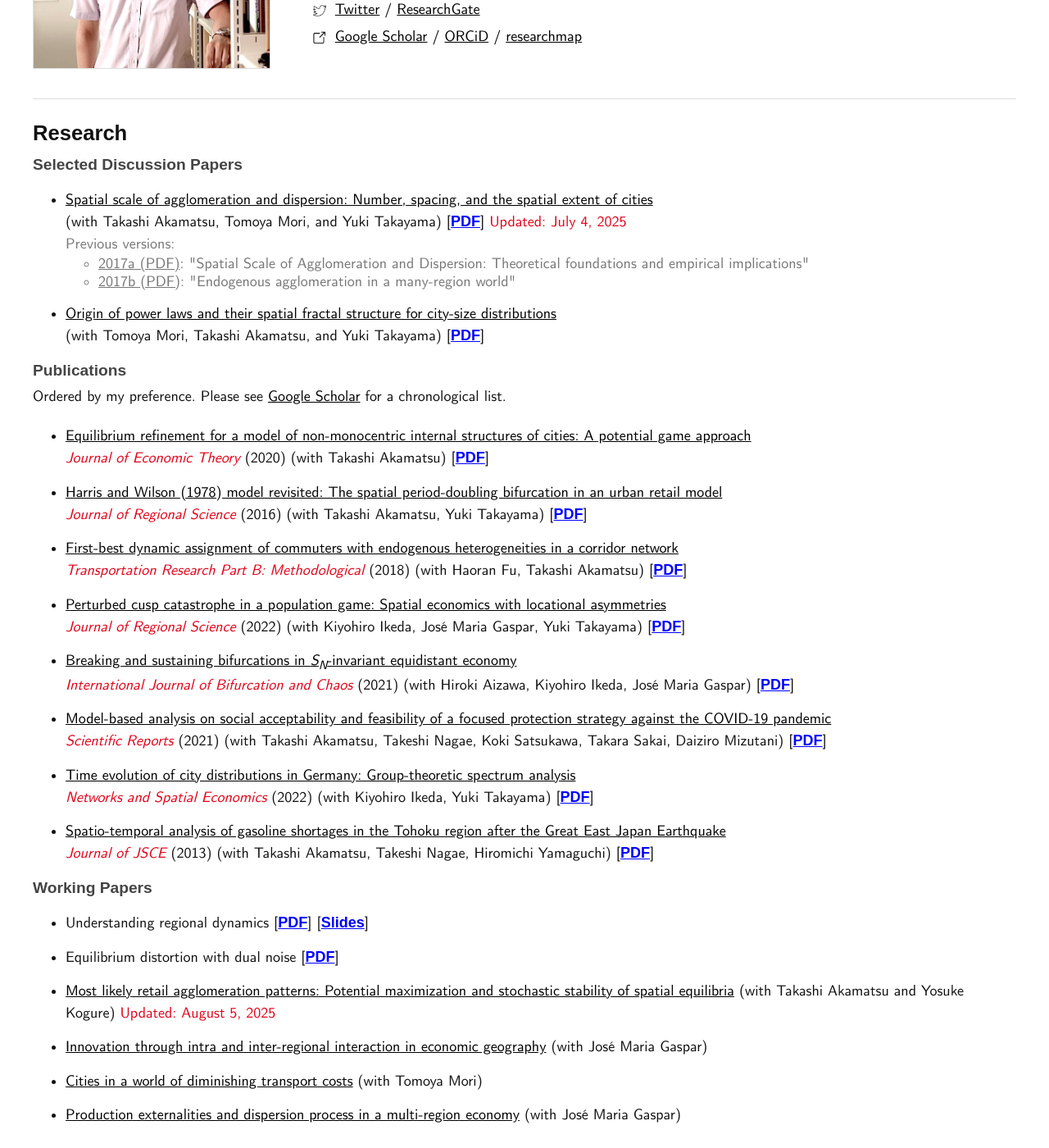
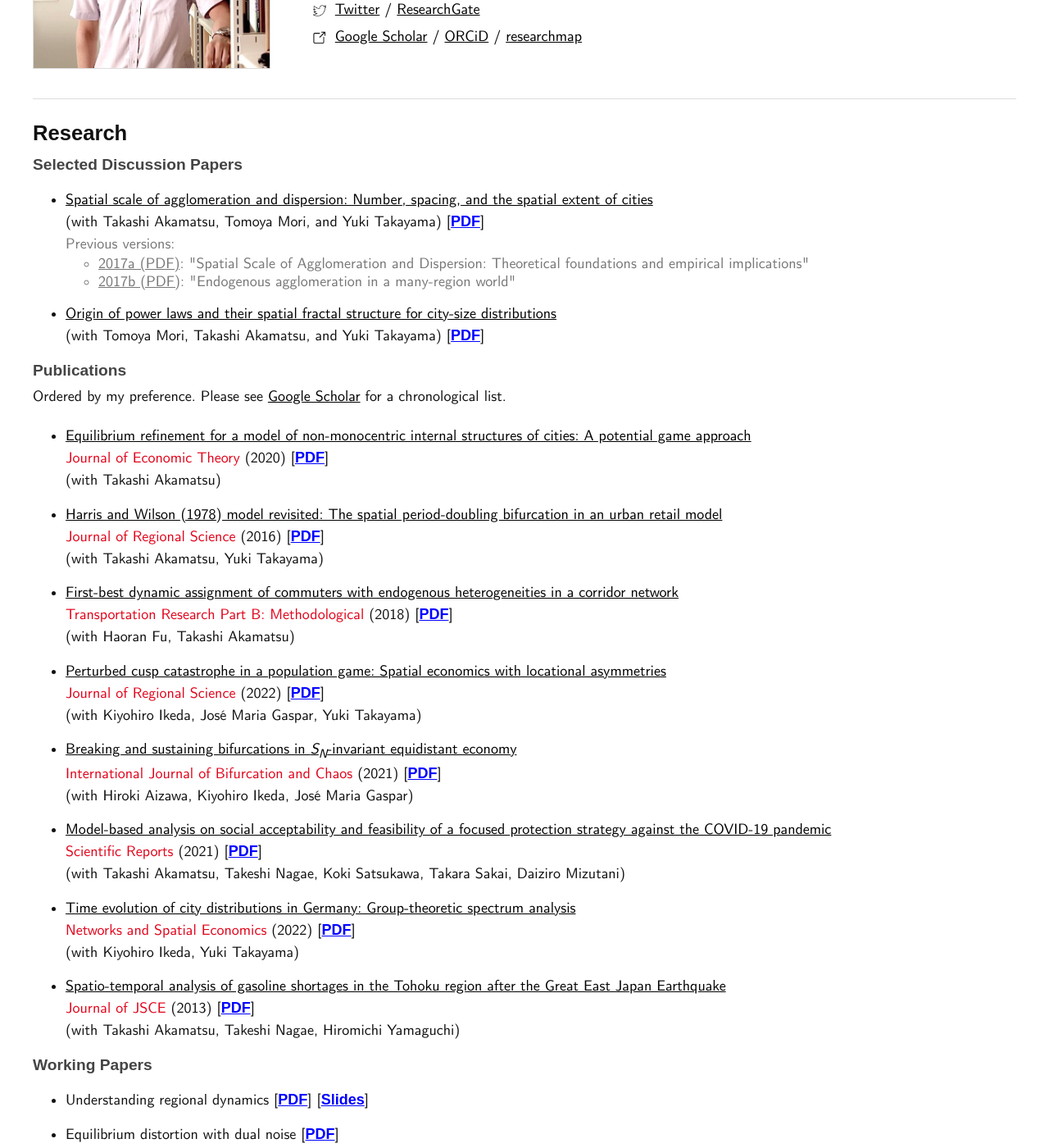
Before and after one commit to mino-osawa/mino-osawa.github.io, a Jekyll site: the page built from index.markdown, in a window 1280 px wide and 1400 px high, scrolled down 353 px. Shown: the whole window at 82% size. Built offline with Jekyll 4.4.1, drawn with Linux system fonts in a browser that asks for light colours; some web fonts are replaced.

Commit message:
minor change

```diff
--- a/index.markdown
+++ b/index.markdown
@@ -12,7 +12,7 @@ title: M.Osawa's Website
 <h3>Selected Discussion Papers</h3>
 
 <ul class="ref-list">
-    <li><a href="https://arxiv.org/abs/1912.05113">Spatial scale of agglomeration and dispersion: Number, spacing, and the spatial extent of cities</a><br>(with Takashi Akamatsu, Tomoya Mori, and Yuki Takayama) [<a href="https://arxiv.org/pdf/1912.05113">PDF</a>] <span class="red-like">Updated: July 4, 2025</span>
+    <li><a href="https://arxiv.org/abs/1912.05113">Spatial scale of agglomeration and dispersion: Number, spacing, and the spatial extent of cities</a><br>(with Takashi Akamatsu, Tomoya Mori, and Yuki Takayama) [<a href="https://arxiv.org/pdf/1912.05113">PDF</a>]
     <div class="note">Previous versions:
     <ul class="ref-prev">
         <li><a href="https://www.rieti.go.jp/jp/publications/dp/17e125.pdf" alt="Spatial scale of agglomeration and dispersion: Theoretical foundations and empirical implications">2017a (PDF)</a>: "Spatial Scale of Agglomeration and Dispersion: Theoretical foundations and empirical implications"</li>
@@ -32,9 +32,9 @@ Ordered by my preference. Please see <a href="https://scholar.google.co.jp/citat
   {% for paper in site.data.papers %}
     <li>
       <a href="{{ paper.url }}" class="paper-title">{{ paper.title }}</a> <br>
-      <em class="red-like">{{ paper.journal }}</em> ({{ paper.year }})
-      {% if paper.coauthors %}(with {{ paper.coauthors | join: ', ' }}){% endif %}
+      <span class="red-like">{{ paper.journal }}</span> ({{ paper.year }})
       {% if paper.pdf %}[<a href="{{ paper.pdf }}">PDF</a>]{% endif %}
+      {% if paper.coauthors %}<br>(with {{ paper.coauthors | join: ', ' }}){% endif %}
       {% if paper.previous %}
       <div class="note">
       Previous versions:
@@ -59,7 +59,7 @@ Ordered by my preference. Please see <a href="https://scholar.google.co.jp/citat
 
 <li>Equilibrium distortion with dual noise [<a href="notes/draft/SLD.pdf">PDF</a>]</li>
 
-<li><a href="https://arxiv.org/abs/2011.06778">Most likely retail agglomeration patterns: Potential maximization and stochastic stability of spatial equilibria</a>  (with Takashi Akamatsu and Yosuke Kogure) <span class="red-like">Updated: August 5, 2025</span></li>
+<li><a href="https://arxiv.org/abs/2011.06778">Most likely retail agglomeration patterns: Potential maximization and stochastic stability of spatial equilibria</a>  (with Takashi Akamatsu and Yosuke Kogure)</li>
 
 <li><a href="https://arxiv.org/abs/2212.14475">Innovation through intra and inter-regional interaction in economic geography</a> (with José Maria Gaspar)</li>
 
```
